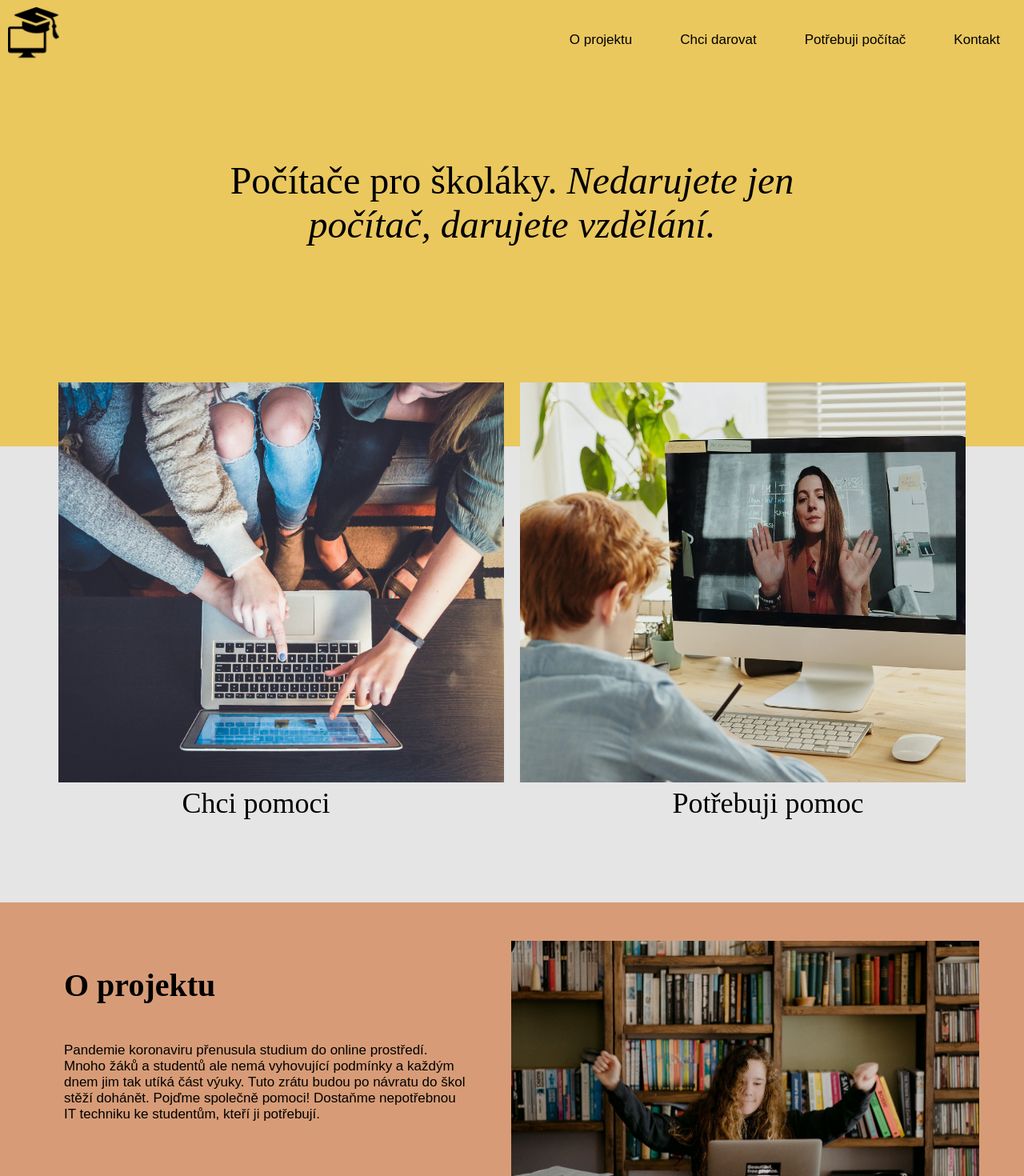
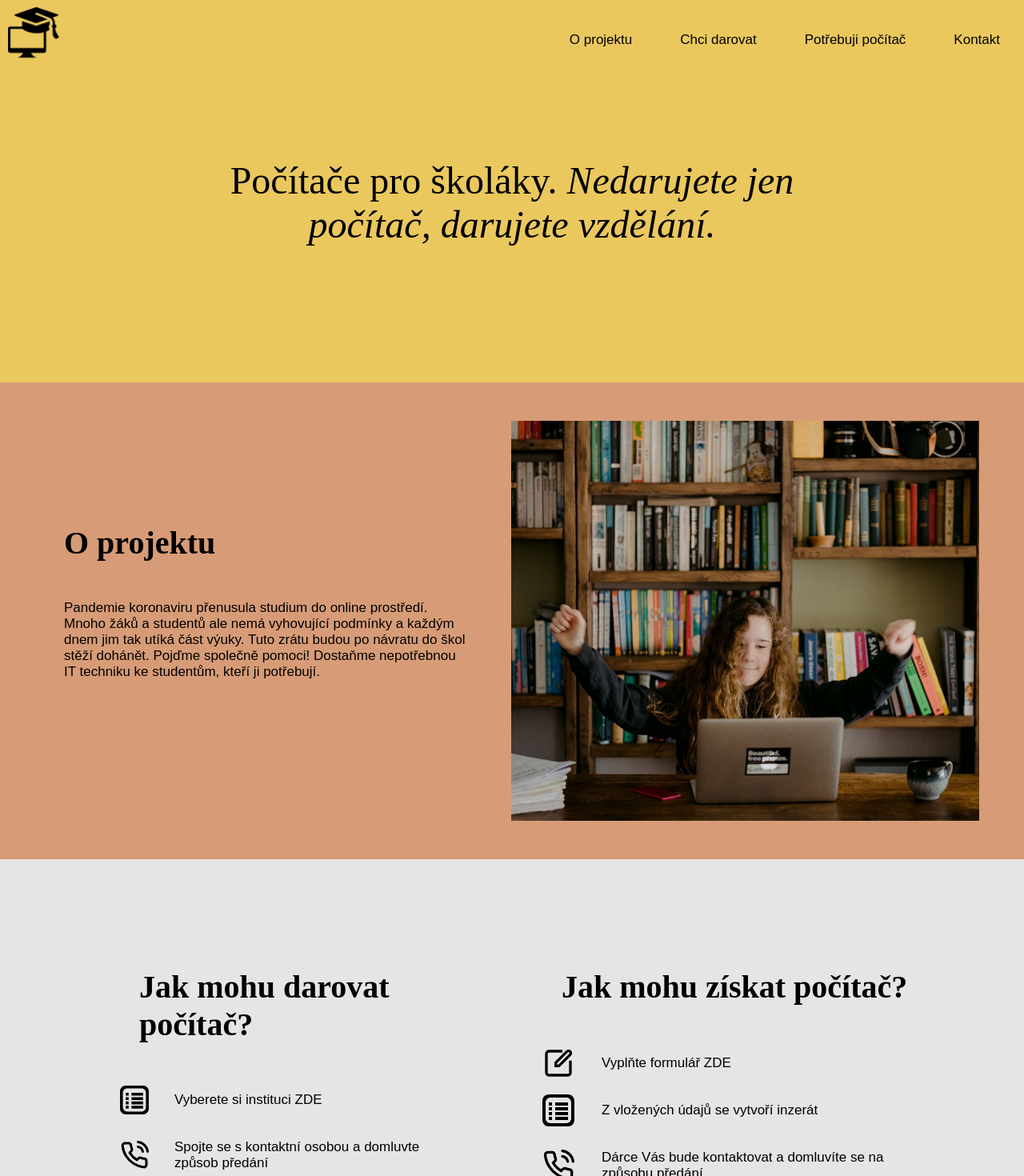
Before and after one commit to zuzubel/pocitace_pro_skolaky, a React app: page /#/about_project in a window 1280 px wide. Shown: the top 1470 px of the page at 80% size. Built offline with nearby package versions, Linux system fonts and the light colour scheme; no server answers; the database is empty.

Commit message:
Router fixed

```diff
--- a/src/components/AboutProject/style.css
+++ b/src/components/AboutProject/style.css
@@ -65,6 +65,7 @@
 
   .aboutProject--foto {
     width: 50%;
+    min-height: 500px;
     background-image: url('../img_components/oProjektu_foto.jpg');
     background-position: center;
     background-size: cover;
--- a/src/components/Header/index.jsx
+++ b/src/components/Header/index.jsx
@@ -4,7 +4,6 @@ import './style.css';
 
 export const Header = () => {
   const [burger, setBurger] = useState(false);
-
   const handleClick = () => setBurger(false);
 
   return (
@@ -22,16 +21,20 @@ export const Header = () => {
             onClick={() => setBurger(!burger)}
           ></button>
           <nav className={burger ? 'nav-column' : 'nav-row'}>
-            <Link className="nav__a" to="/about_project" onClick={handleClick}>
+            <Link
+              className="nav__link"
+              to="/about_project"
+              onClick={handleClick}
+            >
               O projektu
             </Link>
-            <Link className="nav__a" to="/" onClick={handleClick}>
+            <Link className="nav__link" to="" onClick={handleClick}>
               Chci darovat
             </Link>
-            <Link className="nav__a" to="/form" onClick={handleClick}>
+            <Link className="nav__link" to="/form" onClick={handleClick}>
               Potřebuji počítač
             </Link>
-            <Link className="nav__a" to="/" onClick={handleClick}>
+            <Link className="nav__link" to="" onClick={handleClick}>
               Kontakt
             </Link>
           </nav>
--- a/src/components/Header/style.css
+++ b/src/components/Header/style.css
@@ -40,7 +40,7 @@ header {
   border-radius: 2px;
 }
 
-.nav__a {
+.nav__link {
   font-size: 17px;
   text-decoration: none;
   display: block;
@@ -48,7 +48,7 @@ header {
   padding: 20px;
 }
 
-.nav__a:hover {
+.nav__link:hover {
   color: white;
 }
 
@@ -101,7 +101,7 @@ header {
 
 /* resp. design pro tablety */
 @media screen and (min-width: 480px) and (max-width: 768px) {
-  .nav__a {
+  .nav__link {
     font-size: 21px;
     text-decoration: none;
     display: block;
@@ -133,7 +133,7 @@ header {
     margin-top: -30px;
   }
 
-  .nav__a:hover {
+  .nav__link:hover {
     color: black;
   }
 
@@ -147,7 +147,7 @@ header {
     display: block;
   }
 
-  .nav__a {
+  .nav__link {
     display: inline-block;
     font-size: 17px;
     color: black;
@@ -184,7 +184,7 @@ header {
   .opening {
     height: 60vh;
     font-size: 48px;
-    padding: 0 13px;
+    padding: 0 5rem;
   }
 
   .opening__projectName {
--- a/src/index.jsx
+++ b/src/index.jsx
@@ -2,7 +2,7 @@ import React from 'react';
 import { render } from 'react-dom';
 import './index.html';
 import './style.css';
-import { HashRouter as Router, Switch, Route, Link } from 'react-router-dom';
+import { HashRouter as Router, Switch, Route } from 'react-router-dom';
 import { Header } from './components/Header/index.jsx';
 import { For } from './components/For/index.jsx';
 import { AboutProject } from './components/AboutProject';
@@ -12,24 +12,20 @@ import { Form } from './components/Form/index';
 const App = () => {
   return (
     <Router>
-      <>
       <Header />
       <Switch>
-          <main>
-            <Route>
-              <For path="/home"/>
+        <Route path="/home">
+          <For />
         </Route>
-            <Route>
-              <AboutProject path="/about_project" />
+        <Route path="/about_project">
+          <AboutProject />
           <HowItWorks />
         </Route>
-            <Route>
-              <Form path="/form" />
+        <Route path="/form">
+          <Form />
         </Route>
-          </main>
       </Switch>
       <footer>Czechitas</footer>
-      </>
     </Router>
   );
 };
```
Lines whose indentation alone changed are shown as unchanged.
